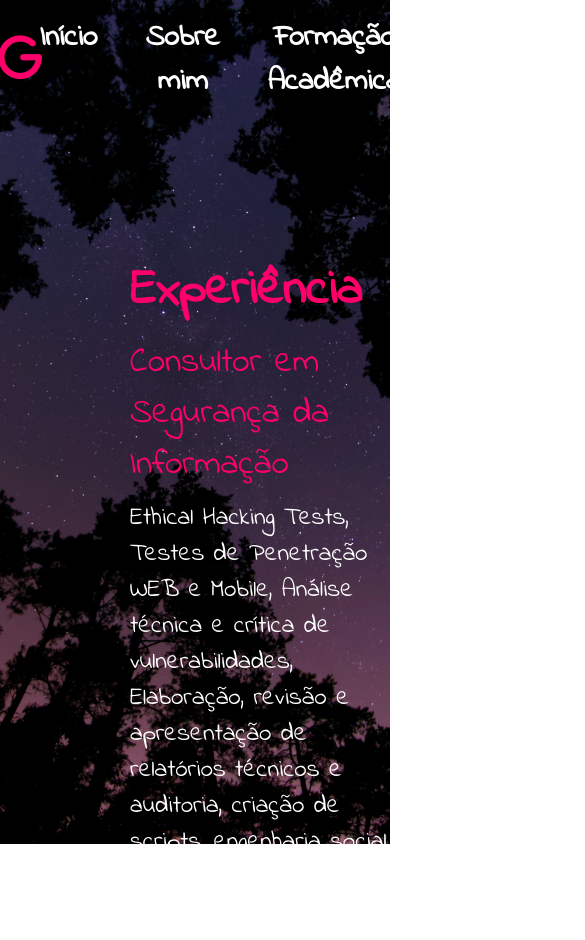
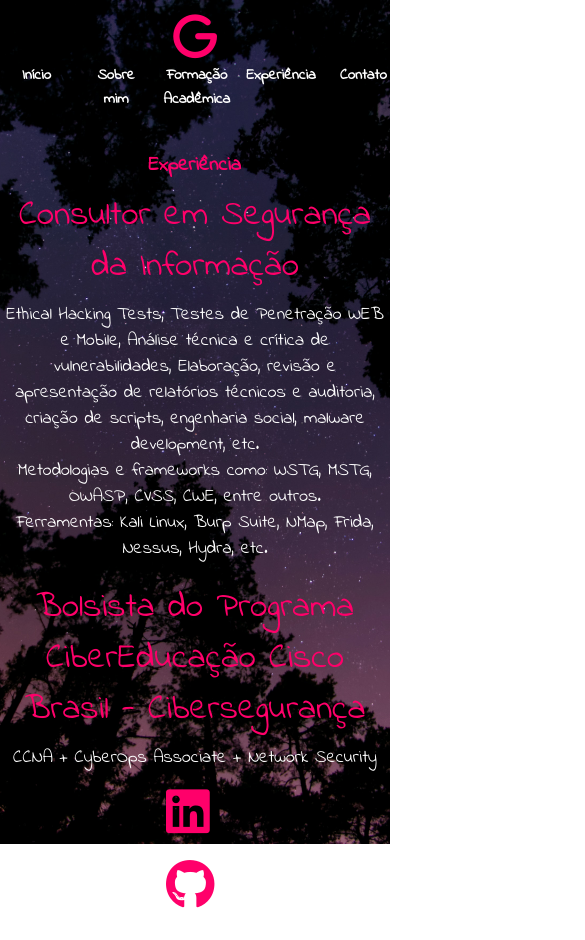
Before and after one commit to guipupoalves/guipupoalves.github.io, a plain HTML site: page exp.html in a window 390 px wide. Shown: the top 940 px of the page, 585 px wide, since content can reach past the window. Drawn offline with Linux system fonts and the light colour scheme.

Commit message:
Update styleexp.css
Responsive IV

```diff
--- a/styleexp.css
+++ b/styleexp.css
@@ -102,3 +102,91 @@ header{
 #descricao{
     font-size: 25px;
 }
+
+@media screen and (max-width: 768px){
+
+    section, aside{
+        width: 100%;
+        padding: 0;
+    }
+
+    .background{
+        width: fit-content;
+        height: 100vh;
+    }
+
+    .navbar{
+        margin-left: 5px;
+        gap: 1rem;
+        width: 100%;
+        padding: 0px;
+    }
+
+    .navbar a{
+        font-size: 15px;
+        width: 100%;
+        padding: 0px;
+    }
+
+    .container-text{
+        padding: 0;
+    }
+
+    .text h3{
+        margin-left: 5px;
+        margin-top: 40px;
+        font-size: 20px;
+        display: block;
+    }
+
+    .text h1{
+        font-size: 30px;
+        width: 100%;
+    }
+
+    *{
+        box-sizing: border-box;
+        width: 100%;
+        margin-left: 0;
+        margin-right: 0;
+        padding: 0;
+    }
+
+    .container-text p{
+        font-size: 20px;
+        float: right;
+        text-align: center;
+        width: 100%;
+    }
+
+    .container-text h3{
+        padding: 0;
+        margin-left: 38%;
+    }
+
+    #exp{
+        font-size: 24px;
+    }
+
+    #descricao{
+        font-size: 18px;
+    }
+
+    .foto{
+        margin-left: 50%;
+        margin-right: 38%;
+        width: 100px;
+        height: 100px;
+    }
+
+    header{
+        display: block;
+        width: 100%;
+        height: auto;
+    }
+
+    .redes a{
+        font-size: 50px;
+        margin-left: 40%;
+    }
+}
```
